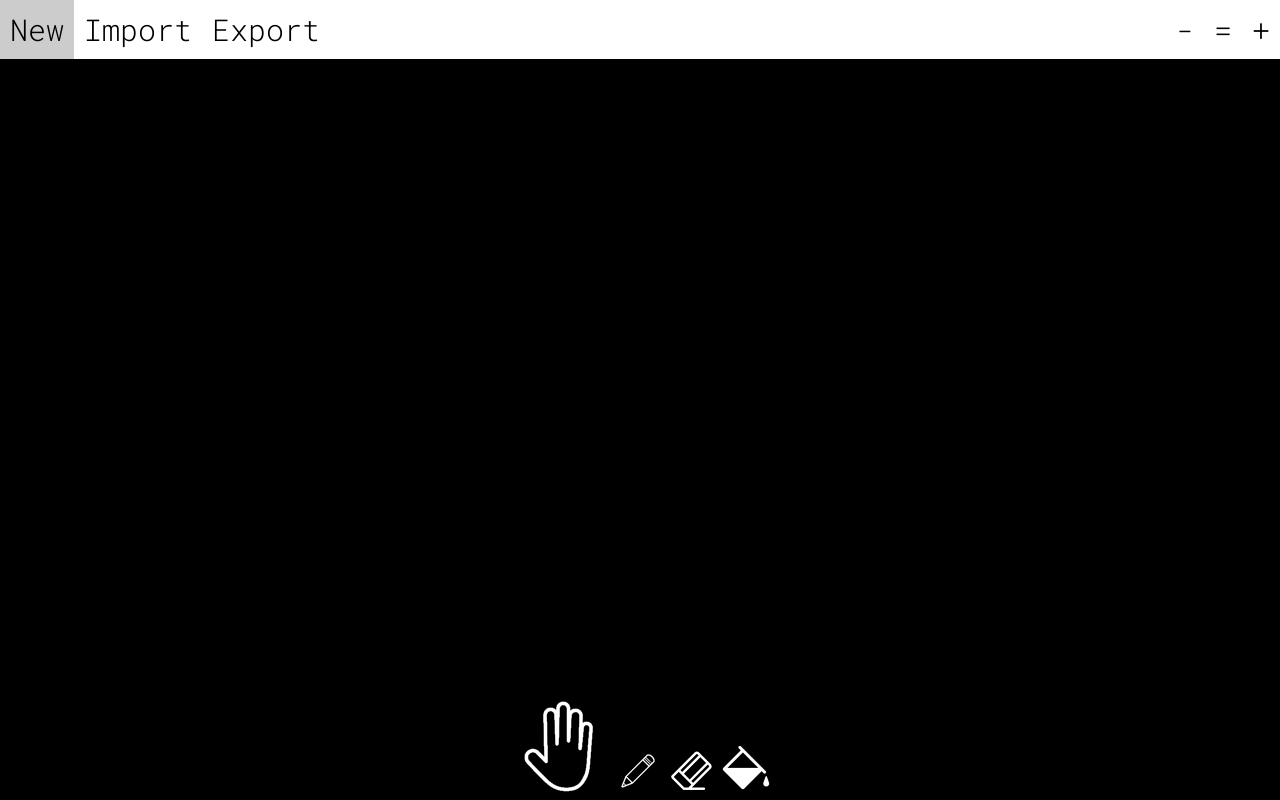
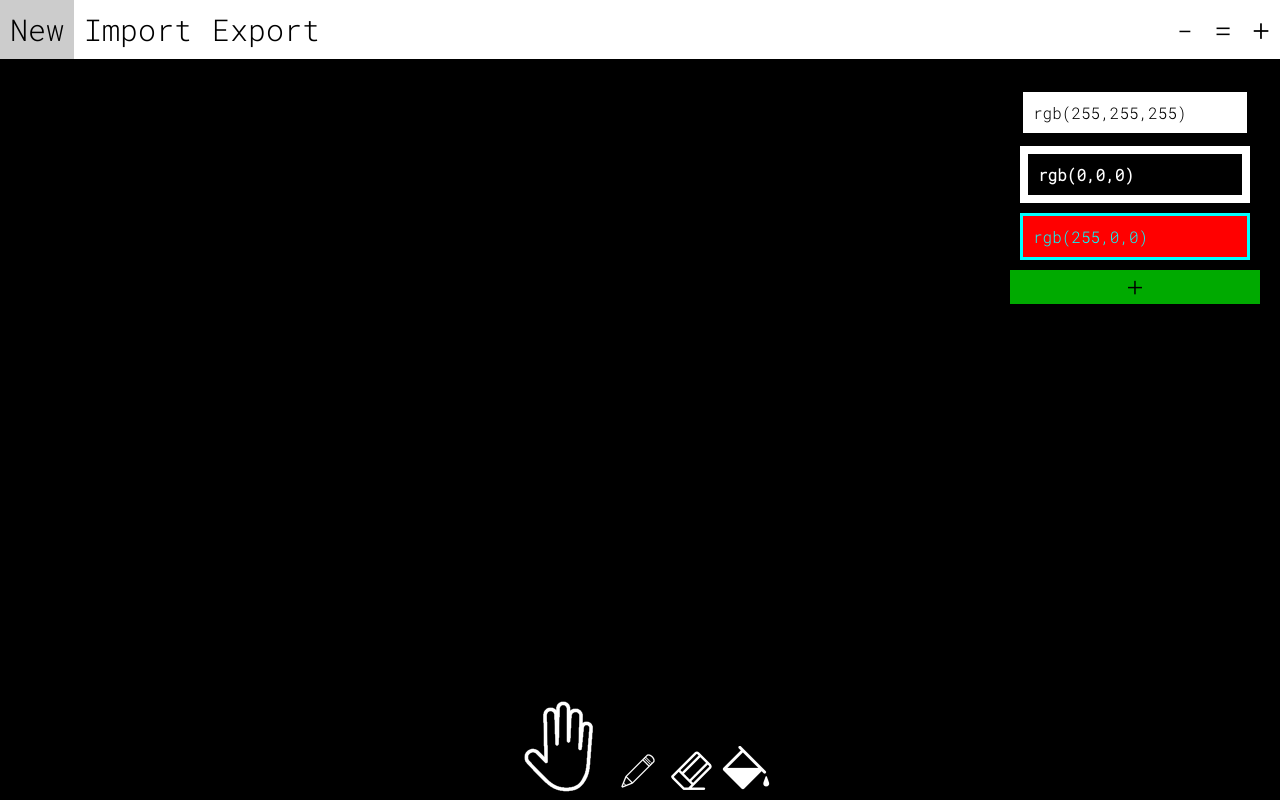
Before and after one commit to edscamera/array-map-creator, a plain HTML site: page index.html in a window 1280 px wide. Drawn offline with Linux system fonts and the light colour scheme.

Commit message:
Added color selector
- Add color button has no functionality

```diff
--- a/index.html
+++ b/index.html
@@ -13,6 +13,12 @@
             <div class='NavigationItem NoSelect' onclick='resetView()' style='float: right;'>=</div>
             <div class='NavigationItem NoSelect' onclick='changeSize(-1)' style='float: right;'>-</div>
         </div>
+        <div id='ColorContainer'>
+            <div id='ColorList'></div>
+            <div id='AddColor' onclick="addColor()">
+                <center style='user-select: none;'>+</center>
+            </div>
+        </div>
         <div id='ToolContainer'>
             <div id='Toolbar'>
                 <img alt="move" class='Tool NoSelect' src='images/move.png' onclick="selectTool(this)">
--- a/script.js
+++ b/script.js
@@ -191,7 +191,8 @@ class SliderBox {
 let map = null;
 let CANVAS = null;
 let tilesize = 64;
-let colors = [[255, 255, 255], [0, 0, 0]];
+let colors = [[255, 255, 255], [0, 0, 0], [255, 0, 0]];
+let selectedColor = 1;
 let selectedTool = document.getElementById('Toolbar').children[0];
 const btnNew = document.getElementById('btnNew');
 const btnImport = document.getElementById('btnImport');
@@ -222,6 +223,8 @@ const createCanvas = (width, height) => {
     CANVAS = document.createElement('CANVAS');
     CANVAS.width = tilesize * width;
     CANVAS.height = tilesize * height;
+    CANVAS.onmouseenter = () => CANVAS.mousein = true;
+    CANVAS.onmouseleave = () => CANVAS.mousein = false;
     Object.assign(CANVAS.style, {
         position: 'absolute',
         zIndex: -1,
@@ -241,7 +244,7 @@ const createCanvas = (width, height) => {
             switch(selectedTool.alt) {
                 case 'draw':
                 case 'eraser':
-                    map[Math.clamp(Math.floor(CANVAS.mousePosition.y / tilesize), 0, map.length - 1)][Math.clamp(Math.floor(CANVAS.mousePosition.x / tilesize), 0, map[0].length - 1)] = selectedTool.alt === 'draw' ? 1 : 0;
+                    map[Math.clamp(Math.floor(CANVAS.mousePosition.y / tilesize), 0, map.length - 1)][Math.clamp(Math.floor(CANVAS.mousePosition.x / tilesize), 0, map[0].length - 1)] = selectedTool.alt === 'draw' ? selectedColor : 0;
                     updateCanvas();
                     break;
             }
@@ -249,11 +252,11 @@ const createCanvas = (width, height) => {
     }
     window.addEventListener('mousedown', () => {
         CANVAS.mouseDown = true;
-        if (selectedTool.alt === 'fill') {
+        if (selectedTool.alt === 'fill' && CANVAS.mousein) {
             let replaceCoord = [Math.clamp(Math.floor(CANVAS.mousePosition.y / tilesize), 0, map.length - 1), Math.clamp(Math.floor(CANVAS.mousePosition.x / tilesize), 0, map[0].length - 1)];
             let replace = map[replaceCoord[0]][replaceCoord[1]];
 
-            if (replace !== 1) floodFill(replaceCoord[1], replaceCoord[0], 0, 1);
+            if (replace !== selectedColor) floodFill(replaceCoord[1], replaceCoord[0], replace, selectedColor);
             updateCanvas();
         }
     });
@@ -287,6 +290,31 @@ const updateCanvas = () => {
             CTX.strokeRect(col * tilesize, row * tilesize, tilesize, tilesize);
         }
     }
+};
+const addColor = color => {
+    while (document.getElementById('ColorList').children.length > 0) for(let e of document.getElementById('ColorList').children) e.remove();
+    for(let i = 0; i < colors.length; i++) {
+        let a = document.createElement('DIV');
+        Object.assign(a.style, {
+            backgroundColor: `rgb(${colors[i].toString()})`,
+            color: `rgb(${255 - colors[i][0]}, ${255 - colors[i][1]}, ${255 - colors[i][2]})`,
+            borderStyle: 'solid',
+            borderColor: `rgb(${255 - colors[i][0]}, ${255 - colors[i][1]}, ${255 - colors[i][2]})`,
+            fontFamily: "'Roboto Mono', monospace"
+        });
+        if (i === selectedColor) {
+            a.style.fontWeight = 'bold';
+            a.style.borderWidth = '8px';
+        }
+        a.innerText = `rgb(${colors[i].toString()})`;
+        a.classList.add("Color");
+        a.onclick = () => {
+            selectedColor = i;
+            addColor();
+        }
+        document.getElementById('ColorList').appendChild(a);
+    }
+    if (color === undefined) return;
 };
 const changeSize = interval => {
     if (CANVAS === null) return;
@@ -352,3 +380,4 @@ const dragElement = elmnt => {
     }
 };
 selectTool(selectedTool);
+addColor();
--- a/style.css
+++ b/style.css
@@ -62,3 +62,24 @@ body {
 .ToolSelected {
     width: 100px;
 }
+#ColorContainer {
+    float: right;
+    width: 250px;
+    padding: 10px;
+    margin: 10px;
+}
+#AddColor {
+    background-color: #00aa00;
+    font-size: 30px;
+    width: 100%;
+}
+#AddColor:hover {
+    background-color: #00cc00;
+    font-size: 30px;
+    width: 100%;
+}
+.Color {
+    padding: 10px;
+    margin: 10px;
+    user-select: none;
+}
```
